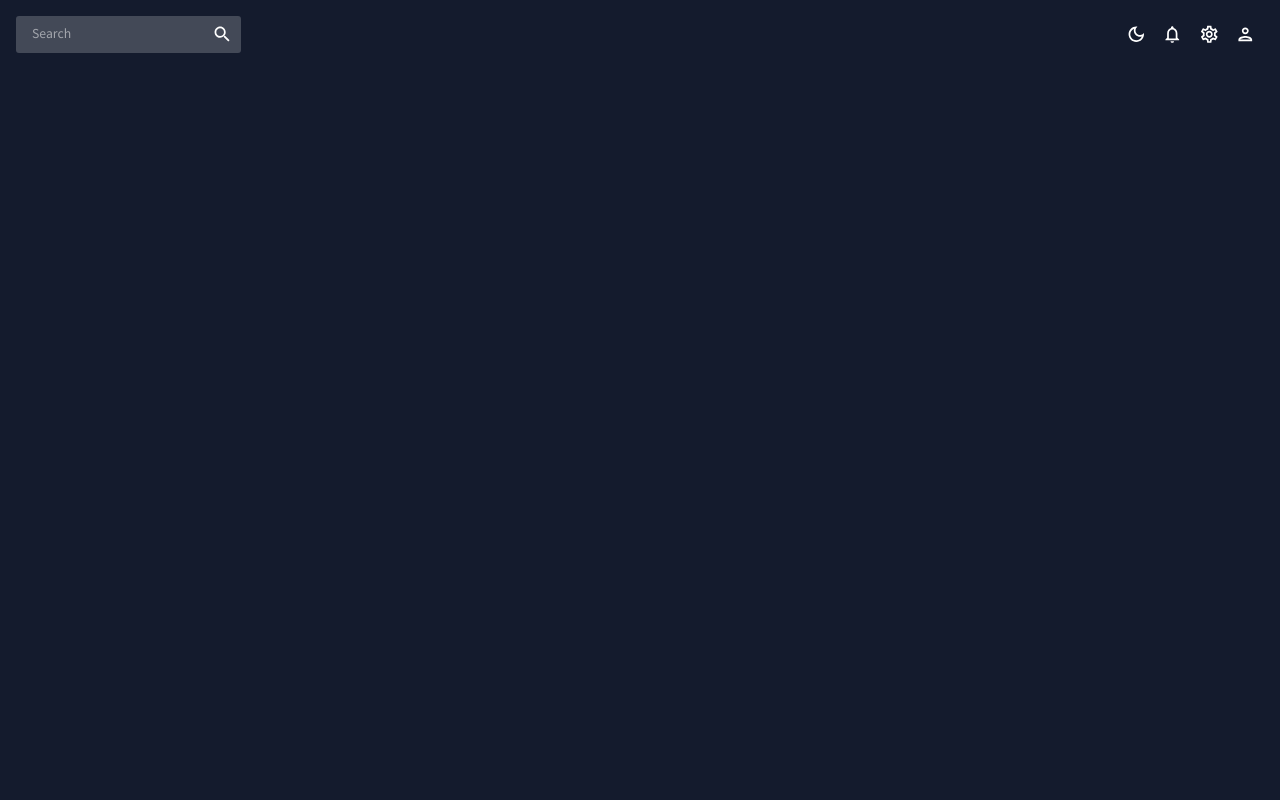
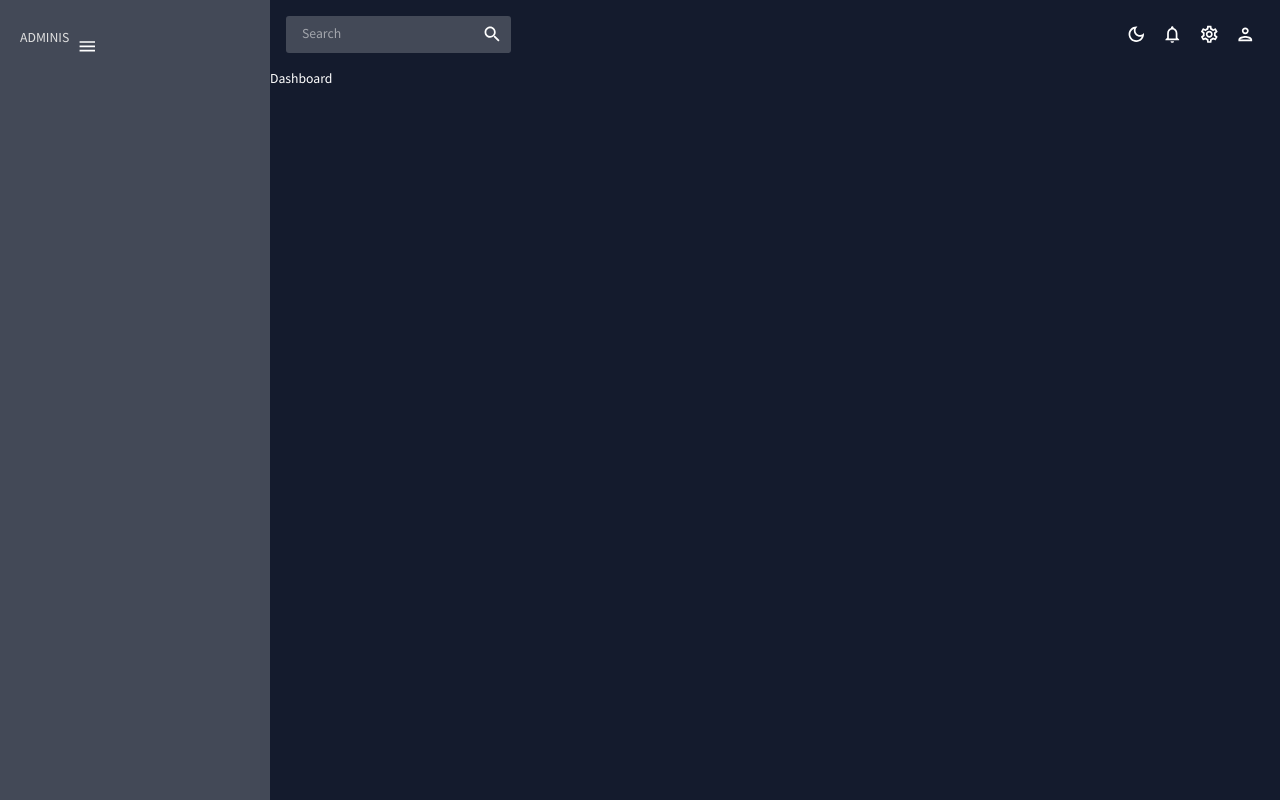
Before and after one commit to Jojo970/AdminDash, a React (Create React App) app in the folder admin/: page / in a window 1280 px wide. Built offline with nearby package versions, Linux system fonts and the light colour scheme.

Commit message:
added sidebar and updated dark/light mode

```diff
--- a/admin/package.json
+++ b/admin/package.json
@@ -23,6 +23,7 @@
     "formik": "^2.2.9",
     "react": "^18.2.0",
     "react-dom": "^18.2.0",
+    "react-pro-sidebar": "0.7.1",
     "react-router-dom": "^6.11.0",
     "react-scripts": "5.0.1",
     "web-vitals": "^2.1.4",
--- a/admin/src/App.js
+++ b/admin/src/App.js
@@ -1,8 +1,20 @@
 import { ColorModeContext, useMode } from "./theme";
 import { CssBaseline,ThemeProvider } from "@mui/material";
+import { Routes, Route } from "react-router-dom"
+
 import Topbar from "./scenes/global/Topbar";
 import Sidebar from "./scenes/global/Sidebar";
 import Dashboard from "./scenes/dashboard";
+// import Team from "./scenes/team";
+// import Invoices from "./scenes/invoices";
+// import Contacts from "./scenes/contacts";
+// import Bar from "./scenes/bar";
+// import Form from "./scenes/form";
+// import Line from "./scenes/line";
+// import Pie from "./scenes/pie";
+// import FAQ from "./scenes/faq";
+// import Geography from "./scenes/geography";
+// import Calendar from "./scenes/calendar";
 
 function App() {
   const [theme, colorMode] = useMode()
@@ -12,8 +24,22 @@
       <ThemeProvider theme={theme}>
         <CssBaseline/>
     <div className="app">
+      <Sidebar />
       <main className="content">
         <Topbar />
+        <Routes>
+          <Route path = "/" element = {<Dashboard/>}/>
+          {/* <Route path = "/team" element = {<Team/>}/> */}
+          {/* <Route path = "/contacts" element = {<Contacts/>}/> */}
+          {/* <Route path = "/invoices" element = {<Invoices/>}/> */}
+          {/* <Route path = "/form" element = {<Form/>}/> */}
+          {/* <Route path = "/bar" element = {<Bar/>}/> */}
+          {/* <Route path = "/pie" element = {<Pie/>}/> */}
+          {/* <Route path = "/line" element = {<Line/>}/> */}
+          {/* <Route path = "/faq" element = {<FAQ/>}/> */}
+          {/* <Route path = "/geography" element = {<Geography/>}/> */}
+          {/* <Route path = "/calendar" element = {<Calendar/>}/> */}
+        </Routes>
 
       </main>
     </div>
--- a/admin/src/scenes/global/Sidebar.jsx
+++ b/admin/src/scenes/global/Sidebar.jsx
@@ -1,8 +1,77 @@
-import React from 'react'
+import { useState } from "react";
+import { ProSidebar, Menu, MenuItem } from 'react-pro-sidebar';
+import 'react-pro-sidebar/dist/css/styles.css';
+import { Box , IconButton, Typography, useTheme } from "@mui/material";
+import { Link } from "react-router-dom";
+import { tokens } from "../../theme";
+import  HomeOutlinedIcon  from '@mui/icons-material/HomeOutlined'
+import  PeopleOutlinedIcon  from '@mui/icons-material/PeopleOutlined'
+import  ContactsOutlinedIcon  from '@mui/icons-material/ContactsOutlined'
+import  ReceiptOutlinedIcon  from '@mui/icons-material/ReceiptOutlined'
+import  PersonOutlinedIcon  from '@mui/icons-material/PersonOutlined'
+import  CalendarTodayOutlinedIcon  from '@mui/icons-material/CalendarTodayOutlined'
+import  HelpOutlinedIcon  from '@mui/icons-material/HelpOutlined'
+import  BarChartOutlinedIcon  from '@mui/icons-material/BarChartOutlined'
+import  PieChartOutlinedIcon  from '@mui/icons-material/PieChartOutlined'
+import  TimelineOutlinedIcon  from '@mui/icons-material/TimelineOutlined'
+import  MenuOutlinedIcon  from '@mui/icons-material/MenuOutlined'
+import  MapOutlinedIcon  from '@mui/icons-material/MapOutlined'
+
 
 const Sidebar = () => {
+  const theme = useTheme();
+  const colors = tokens(theme.palette.mode);
+  const [isCollapsed, setIsCollapsed] = useState(false);
+  const [selected, setSelected] = useState('Dashboard');
+
+
   return (
-    <div>Sidebar</div>
+    <Box
+    sx = {{
+      '& .pro-sidebar-inner': {
+        background: `${colors.primary[400]} !important`
+      },
+      "& .pro-icon-wrapper": {
+        backgroundColor: "transparent !important"
+      },
+      "& .pro-inner-item": {
+        padding: "5px 35px 5px 20px"
+      },
+      "& .pro-inner-item:hover": {
+        color: "#868dfb !important"
+      },
+      "& .pro-menu-item.active": {
+        color: "#6870fa !important"
+      },
+    }}>
+      <ProSidebar collasped={isCollapsed}>
+        <Menu iconShape = "square">
+
+          <MenuItem onClick={()=> setIsCollapsed(!isCollapsed)}
+          icon={isCollapsed ? <MenuOutlinedIcon /> : undefined}
+          style = {{
+            margin: "10px 0 20px 0",
+            color: colors.grey[100],
+          }}
+          >
+            {!isCollapsed && (
+              <Box display="flex">
+                <Typography>
+                  ADMINIS
+                </Typography>
+                <IconButton>
+                  <MenuOutlinedIcon />
+                </IconButton>
+              </Box>
+            )}
+
+          </MenuItem>
+        </Menu>
+
+
+      </ProSidebar>
+
+    </Box>
   )
 }
 
```
Also changed, not shown: 1 other file (tests, documents, lock files or other folders).
